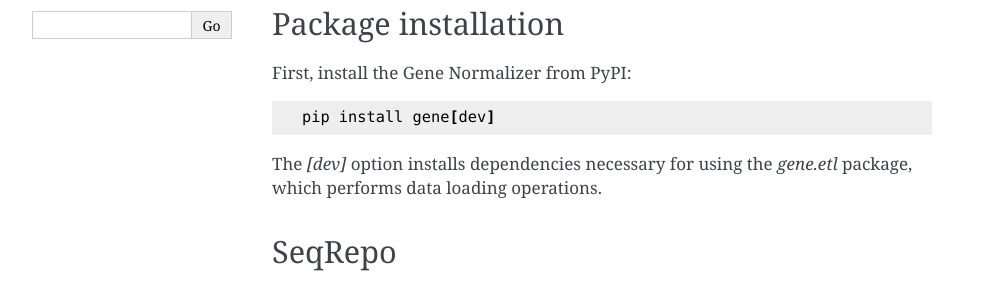
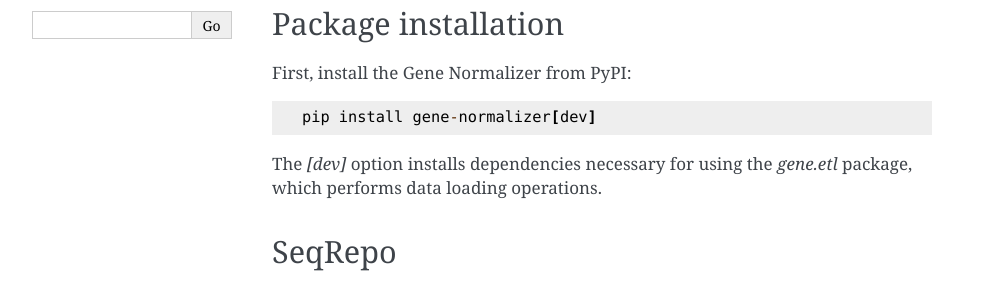
Before and after one commit to cancervariants/gene-normalization, a Sphinx documentation site: the page built from docs/source/full_install.rst, in a window 1280 px wide. Shown: the part 363-655 px from the top of the page, without its empty margins (148-1140 px from the left). Built offline with Sphinx 7.4.7, drawn with Linux system fonts in a browser that asks for light colours.

Commit message:
req'd changes

```diff
--- a/docs/source/conf.py
+++ b/docs/source/conf.py
@@ -26,7 +26,7 @@ exclude_patterns = []
 # https://www.sphinx-doc.org/en/master/usage/configuration.html#options-for-html-output
 
 html_theme = 'alabaster'
-html_static_path = ['_static']
+html_static_path = []
 
 # -- autodoc things ----------------------------------------------------------
 extensions = ["sphinx.ext.autodoc", "sphinx_autodoc_typehints"]
--- a/docs/source/full_install.rst
+++ b/docs/source/full_install.rst
@@ -16,7 +16,7 @@ Package installation
 
 First, install the Gene Normalizer from PyPI: ::
 
-    pip install gene[dev]
+    pip install gene-normalizer[dev]
 
 The `[dev]` option installs dependencies necessary for using the `gene.etl` package, which performs data loading operations.
 
```
Also changed, not shown: README.md (+1 -1 lines).
